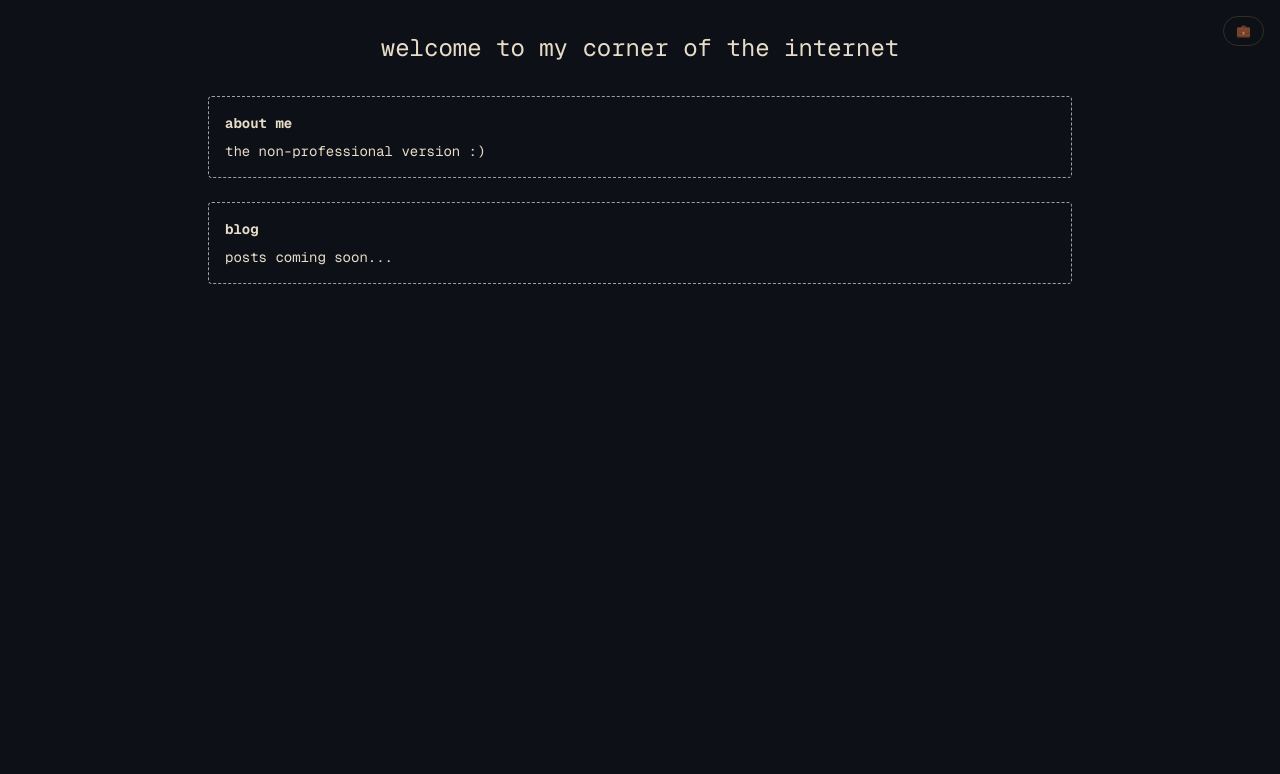
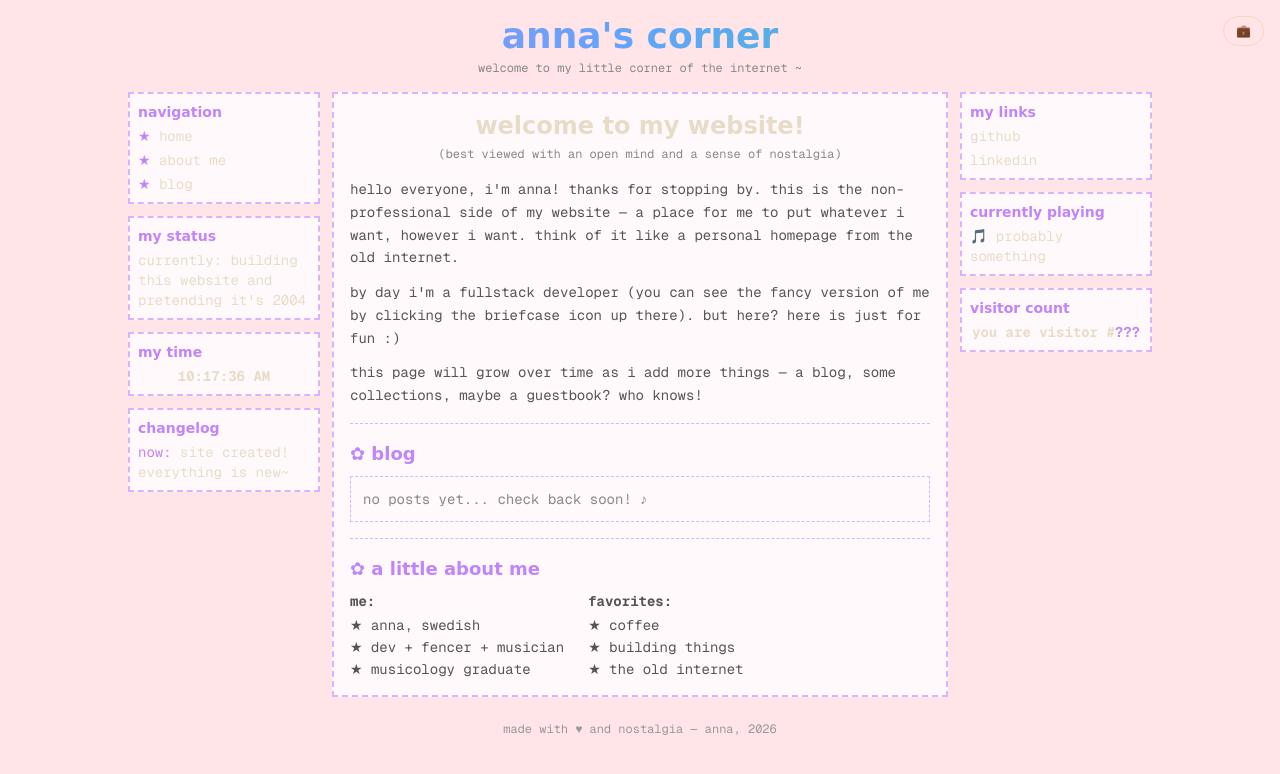
Before and after one commit to nanawally/portfolio, a Next.js app: page / in a window 1280 px wide. Both pictures are taken after a click on the button "Enter the fun zone". Shown: the top 774 px of the page. Built offline with nearby package versions, Linux system fonts and the light colour scheme; a web font is replaced by a local one.

Commit message:
Add PersonalSite placeholder

```diff
--- a/app/components/PersonalSite.tsx
+++ b/app/components/PersonalSite.tsx
@@ -1,21 +1,220 @@
+"use client";
+import { useState, useEffect } from "react";
+
 export default function PersonalSite() {
+  const [time, setTime] = useState<string>("");
+
+  useEffect(() => {
+    function tick() {
+      setTime(new Date().toLocaleTimeString("en-US", { hour12: true }));
+    }
+    tick();
+    const id = setInterval(tick, 1000);
+    return () => clearInterval(id);
+  }, []);
+
   return (
-    <div className="min-h-screen font-mono text-sm">
-      <div className="max-w-4xl mx-auto px-4 py-8">
-        <h1 className="text-2xl text-center mb-8">
-          welcome to my corner of the internet
+    <div
+      className="min-h-screen font-mono text-sm p-4"
+      style={{ background: "#ffe4e8" }}
+    >
+      {/* Header */}
+      <div className="text-center mb-4">
+        <h1
+          className="text-4xl font-bold mb-1"
+          style={{
+            fontFamily: "Comic Sans MS, cursive",
+            background: "linear-gradient(90deg, #c084fc, #60a5fa, #34d399)",
+            WebkitBackgroundClip: "text",
+            WebkitTextFillColor: "transparent",
+          }}
+        >
+          anna's corner
         </h1>
+        <p className="text-xs" style={{ color: "#888" }}>
+          welcome to my little corner of the internet ~
+        </p>
+      </div>
 
-        <div className="border border-dashed border-zinc-400 rounded p-4 mb-6">
-          <h2 className="font-bold mb-2">about me</h2>
-          <p>the non-professional version :)</p>
+      {/* Three column layout */}
+      <div className="max-w-5xl mx-auto flex gap-3">
+        {/* Left sidebar */}
+        <div className="w-48 shrink-0 flex flex-col gap-3">
+          <SideBox title="navigation">
+            <ul className="space-y-1">
+              {["home", "about me", "blog"].map((item) => (
+                <li key={item}>
+                  <span style={{ color: "#c084fc" }}>★</span>{" "}
+                  <a href="#" className="hover:underline">
+                    {item}
+                  </a>
+                </li>
+              ))}
+            </ul>
+          </SideBox>
+
+          <SideBox title="my status">
+            <p>currently: building this website and pretending it's 2004</p>
+          </SideBox>
+
+          <SideBox title="my time">
+            <p className="text-center font-bold">{time}</p>
+          </SideBox>
+
+          <SideBox title="changelog">
+            <p>
+              <span style={{ color: "#c084fc" }}>now:</span> site created!
+              everything is new~
+            </p>
+          </SideBox>
         </div>
 
-        <div className="border border-dashed border-zinc-400 rounded p-4 mb-6">
-          <h2 className="font-bold mb-2">blog</h2>
-          <p>posts coming soon...</p>
+        {/* Main content */}
+        <div
+          className="flex-1 border-2 border-dashed p-4"
+          style={{ borderColor: "#d8b4fe", background: "#fff9fb" }}
+        >
+          <h2
+            className="text-2xl font-bold text-center mb-1"
+            style={{ fontFamily: "Comic Sans MS, cursive" }}
+          >
+            welcome to my website!
+          </h2>
+          <p className="text-center text-xs mb-4" style={{ color: "#888" }}>
+            (best viewed with an open mind and a sense of nostalgia)
+          </p>
+
+          <div className="space-y-3 leading-relaxed" style={{ color: "#555" }}>
+            <p>
+              hello everyone, i'm anna! thanks for stopping by. this is the
+              non-professional side of my website — a place for me to put
+              whatever i want, however i want. think of it like a personal
+              homepage from the old internet.
+            </p>
+            <p>
+              by day i'm a fullstack developer (you can see the fancy version of
+              me by clicking the briefcase icon up there). but here? here is
+              just for fun :)
+            </p>
+            <p>
+              this page will grow over time as i add more things — a blog, some
+              collections, maybe a guestbook? who knows!
+            </p>
+          </div>
+
+          <hr
+            className="my-4"
+            style={{ borderColor: "#d8b4fe", borderStyle: "dashed" }}
+          />
+
+          {/* Blog section */}
+          <h3
+            className="text-lg font-bold mb-2"
+            style={{ fontFamily: "Comic Sans MS, cursive", color: "#c084fc" }}
+          >
+            ✿ blog
+          </h3>
+          <div
+            className="border border-dashed p-3"
+            style={{ borderColor: "#d8b4fe" }}
+          >
+            <p style={{ color: "#888" }}>no posts yet... check back soon! ♪</p>
+          </div>
+
+          <hr
+            className="my-4"
+            style={{ borderColor: "#d8b4fe", borderStyle: "dashed" }}
+          />
+
+          {/* About me section */}
+          <h3
+            className="text-lg font-bold mb-2"
+            style={{ fontFamily: "Comic Sans MS, cursive", color: "#c084fc" }}
+          >
+            ✿ a little about me
+          </h3>
+          <div className="flex gap-6" style={{ color: "#555" }}>
+            <div>
+              <p className="font-bold mb-1">me:</p>
+              <ul className="space-y-0.5">
+                <li>★ anna, swedish</li>
+                <li>★ dev + fencer + musician</li>
+                <li>★ musicology graduate</li>
+              </ul>
+            </div>
+            <div>
+              <p className="font-bold mb-1">favorites:</p>
+              <ul className="space-y-0.5">
+                <li>★ coffee</li>
+                <li>★ building things</li>
+                <li>★ the old internet</li>
+              </ul>
+            </div>
+          </div>
         </div>
+
+        {/* Right sidebar */}
+        <div className="w-48 shrink-0 flex flex-col gap-3">
+          <SideBox title="my links">
+            <ul className="space-y-1">
+              <li>
+                <a
+                  href="https://github.com/nanawally"
+                  className="hover:underline"
+                >
+                  github
+                </a>
+              </li>
+              <li>
+                <a href="https://linkedin.com" className="hover:underline">
+                  linkedin
+                </a>
+              </li>
+            </ul>
+          </SideBox>
+
+          <SideBox title="currently playing">
+            <p>🎵 probably something</p>
+          </SideBox>
+
+          <SideBox title="visitor count">
+            <p className="text-center font-bold">
+              you are visitor #<span style={{ color: "#c084fc" }}>???</span>
+            </p>
+          </SideBox>
+        </div>
+      </div>
+
+      {/* Footer */}
+      <div className="text-center mt-6 text-xs" style={{ color: "#999" }}>
+        <p>made with ♥ and nostalgia — anna, 2026</p>
       </div>
     </div>
   );
 }
+
+function SideBox({
+  title,
+  children,
+}: {
+  title: string;
+  children: React.ReactNode;
+}) {
+  return (
+    <div
+      className="border-2 border-dashed p-2"
+      style={{ borderColor: "#d8b4fe", background: "#fff9fb" }}
+    >
+      <h3
+        className="font-bold mb-1"
+        style={{
+          fontFamily: "Comic Sans MS, cursive",
+          color: "#c084fc",
+        }}
+      >
+        {title}
+      </h3>
+      {children}
+    </div>
+  );
+}
```
